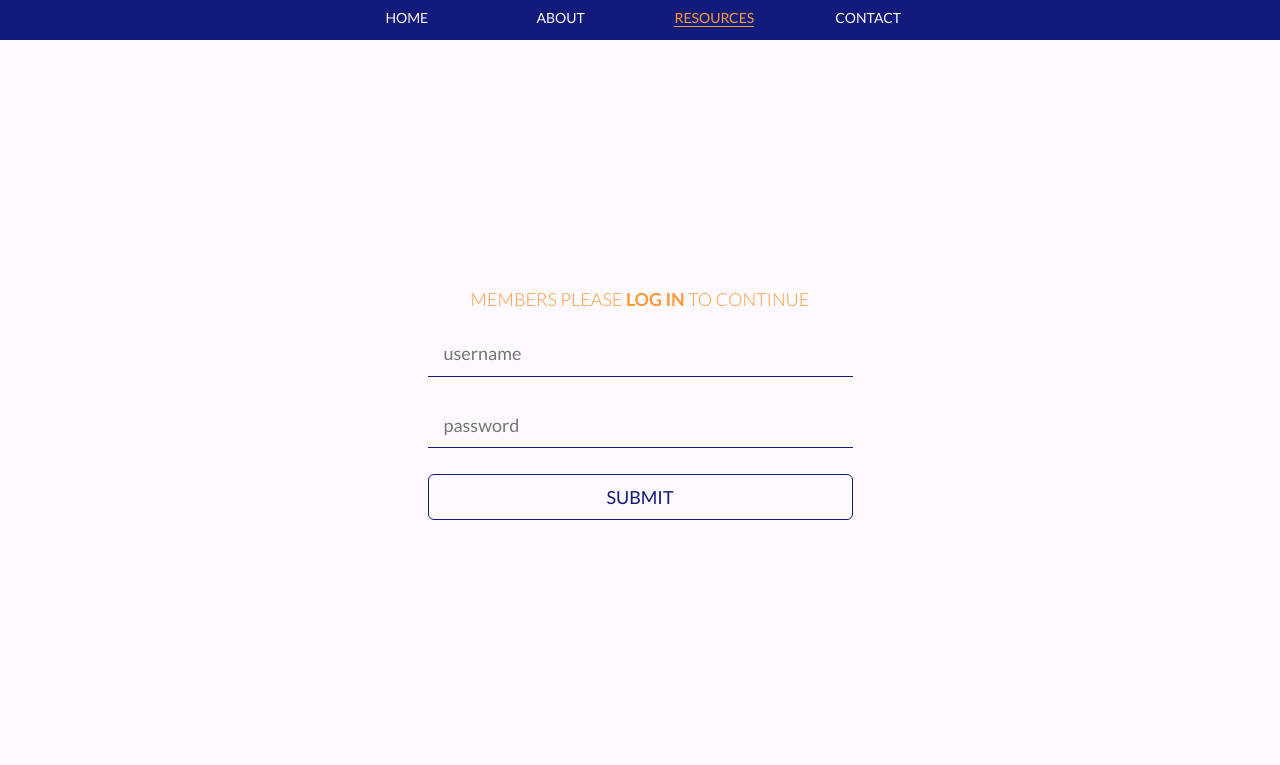
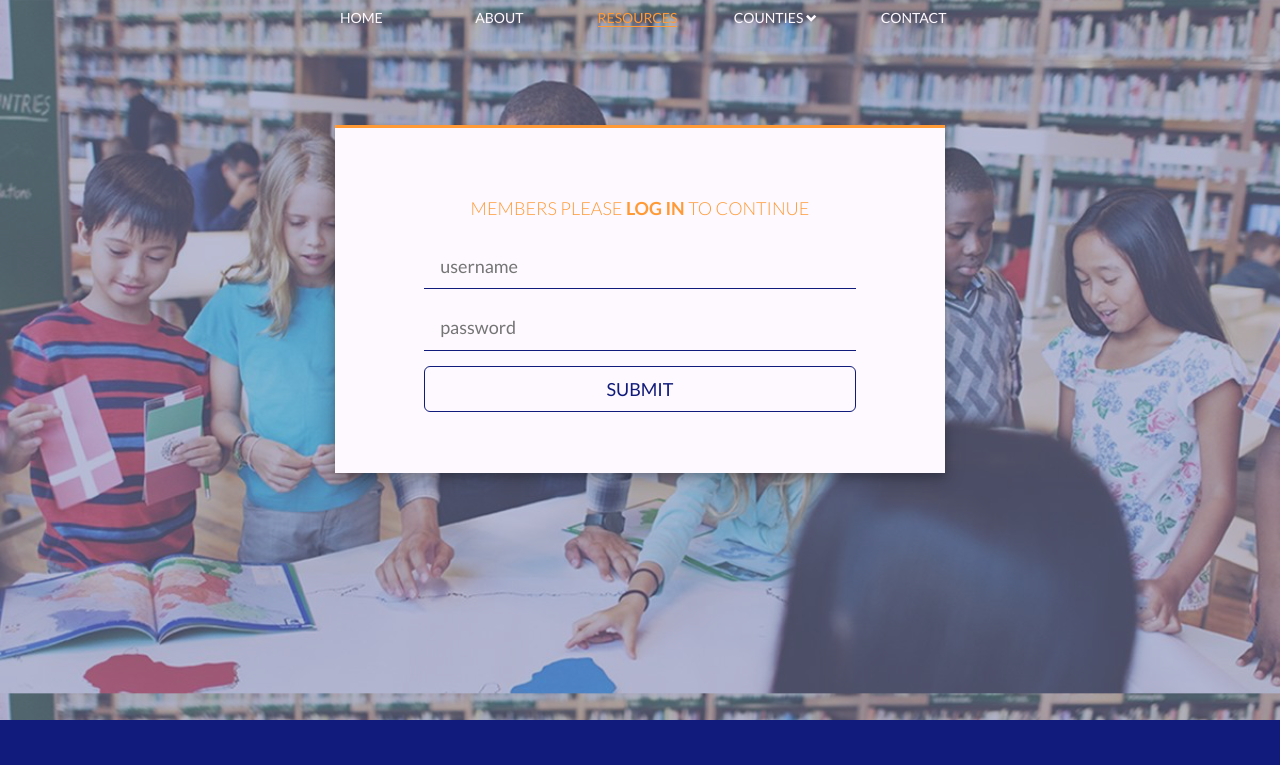
Before and after one commit to SrutiG/uw_achievement_club, a Flask app: page /resources in a window 1280 px wide. Shown: the top 765 px of the page. Run offline with Flask 2, Linux system fonts and the light colour scheme; some libraries are stand-ins or nearby versions; some web fonts are replaced.

Commit message:
add counties icon to navbar

```diff
--- a/app/static/css/index.css
+++ b/app/static/css/index.css
@@ -111,13 +111,37 @@ body {
     color: var(--uw_white);
 }
 
+.nav-dropdown-item {
+    margin-bottom: 3px;
+}
+
 .active, .nav-item:hover {
     color: var(--uw_orange) ! important;
     border-bottom: 1px solid var(--uw_orange);
     text-decoration: none;
 }
 
+.counties-dropdown {
+    margin-top: 5px;
+    display: none;
+}
+
+.nav-dropdown-icon {
+    font-size: 0.8em;
+    font-weight: 300;
+}
+
+.hover-dropdown:hover {
+    cursor: default;
+}
+
+.hover-dropdown:hover .counties-dropdown {
+    display:block;
+}
+
 /*===================================home page===================================*/
+
+/*home page-header*/
 
 .main {
     position: relative;
@@ -168,7 +192,7 @@ body {
     font-weight: 300 ! important;
 }
 
-/*home page- about*/
+/*home page-about*/
 
 .home-about-bkgrd {
     background: url('../images/atlanta.png');
@@ -696,21 +720,52 @@ body {
 
 /*===================================resources===================================*/
 
-/*resources login*/
+/*resources-header*/
+
+.resources-header {
+    background: url('../images/uw_resources.png');
+    background-size: 100% auto;
+    height: 90vh;
+    position: relative;
+}
+
+.resources-fade {
+    position: absolute;
+    top: 0;
+    height: 90vh;
+    width: 100%;
+    background-color: var(--uw_lavender);
+    opacity: 0.5;
+}
+
+/*resources-login*/
 
 .login-resources {
     height: 100vh;
-    display: table;
+    width: 100%;
+    position: absolute;
+    top: 0;
+    background-color: transparent;
 }
 
 .login-form {
-    display: table-cell;
+    display: table ! important;
+    height: 100%;
+    padding-top: 10%;
+    padding-bottom: 10%;
+}
+
+.login-wrapper {
+    display: table-cell ! important;
     vertical-align: middle;
     background-color: var(--uw_white);
+    box-shadow: 0 4px 8px 0 rgba(0, 0, 0, 0.2), 0 6px 20px 0 rgba(0, 0, 0, 0.19);
+    border-top: 3px solid var(--uw_orange);
+    padding: 5%;
 }
 
 .login-header {
-    margin-bottom: 2%;
+    margin-bottom: 5%;
     color: var(--uw_orange);
 }
 
--- a/app/static/js/index.js
+++ b/app/static/js/index.js
@@ -1,6 +1,6 @@
 function addActiveClass() {
     var navbar = document.getElementById("navbar");
-    if (window.location.pathname == '/home' || window.location.pathname == '/about') {
+    if (window.location.pathname == '/home' || window.location.pathname == '/about' || window.location.pathname == '/resources') {
         navbar.style.backgroundColor = "transparent"
     } else {
         navbar.style.backgroundColor = "var(--uw_blue)"
--- /dev/null
+++ b/app/templates/county.html
@@ -0,0 +1,4 @@
+{% extends 'layout.html' %}
+{% block content %}
+
+{% endblock %}
--- a/app/templates/layout.html
+++ b/app/templates/layout.html
@@ -32,12 +32,25 @@
 {% endwith %}
 <body {% block class %} {%endblock %} onload="addActiveClass();">
 <nav id="navbar" class="navbar navbar-inverse bg-inverse fixed-top">
-    <div class="col-xs-12 col-md-6 col-md-offset-3 text-center nav-items">
+    <div class="col-xs-12 col-md-8 col-md-offset-2 text-center nav-items">
         <ul class="list-unstyled list-inline">
-            <li class="col-xs-3"><a id="home" class="nav-item" href="{{ url_for('home') }}">HOME</a></li>
-            <li class="col-xs-3"><a id="about" class="nav-item" href="{{ url_for('about') }}">ABOUT</a></li>
-            <li class="col-xs-3"><a id="resources" class="nav-item" href="{{ url_for('resources') }}">RESOURCES</a></li>
-            <li class="col-xs-3"><a id="contact" class="nav-item" href="#footer-contact">CONTACT</a></li>
+            <div class="col-xs-1"></div>
+            <li class="col-xs-2 text-uppercase"><a id="home" class="nav-item" href="{{ url_for('home') }}">Home</a></li>
+            <li class="col-xs-2 text-uppercase"><a id="about" class="nav-item" href="{{ url_for('about') }}">About</a></li>
+            <li class="col-xs-2 text-uppercase"><a id="resources" class="nav-item" href="{{ url_for('resources') }}">Resources</a></li>
+            <li class="col-xs-2 text-uppercase hover-dropdown">
+                <a id="counties" class="nav-item">Counties
+                    <span class="nav-dropdown-icon glyphicon glyphicon-chevron-down"></span>
+                </a>
+                <div class="counties-dropdown">
+                    <ul class="dropdown-items list-unstyled">
+                        <li><a href="{{ url_for('county') }}" class="text-uppercase nav-item nav-dropdown-item" id="Fulton">Fulton</a></li>
+                        <li><a href="#" class="text-uppercase nav-item nav-dropdown-item" id="Gwinnett">Gwinnett</a></li>
+                    </ul>
+                </div>
+            </li>
+            <li class="col-xs-2 text-uppercase"><a id="contact" class="nav-item" href="#footer-contact">Contact</a></li>
+            <div class="col-xs-1"></div>
         </ul>
     </div>
 
--- a/app/templates/resources.html
+++ b/app/templates/resources.html
@@ -1,20 +1,30 @@
 {% extends 'layout.html' %}
 {% block content %}
 
-<div class="login-resources container">
-    <div class="login-form jumbotron container text-center">
+<div class="resources-header">
+
+</div>
+
+<div class="resources-fade">
+
+</div>
+
+<div class="login-resources col-md-12">
+    <div class="login-form text-center col-md-12">
+        <div class="col-md-6 col-md-offset-3 login-wrapper">
             <h4 class="text-uppercase uw_lighter login-header">Members please <strong>log in</strong> to continue</h4>
-        <form class="form col-md-10 col-md-offset-1">
+            <form class="form">
                 <div class="row">
-                <input class="input input-lg col-md-6 col-md-offset-3 login_input" type="text" placeholder="username">
+                    <input class="input input-lg col-md-10 col-md-offset-1 login_input" type="text" placeholder="username">
                 </div>
                 <div class="row">
-                <input class="input input-lg col-md-6 col-md-offset-3 login_input" type="password" placeholder="password">
+                    <input class="input input-lg col-md-10 col-md-offset-1 login_input" type="password" placeholder="password">
                 </div>
                 <div class="row">
-                <button class="btn btn-lg btn-default col-md-6 col-md-offset-3 uw_button" type="submit">SUBMIT</button>
+                    <button class="btn btn-lg btn-default col-md-10 col-md-offset-1 uw_button" type="submit">SUBMIT</button>
                 </div>
             </form>
+        </div>
     </div>
 </div>
 
--- a/app/views.py
+++ b/app/views.py
@@ -44,3 +44,7 @@ def mapstyles():
 		for line in data_file:
 			data += line.strip()
 	return jsonify(data = data)
+
+@app.route('/county')
+def county():
+	return render_template('county.html', county='Fulton')
```
Also changed, not shown: app/static/images/uw_resources.png (added). Lines whose indentation alone changed are shown as unchanged.
